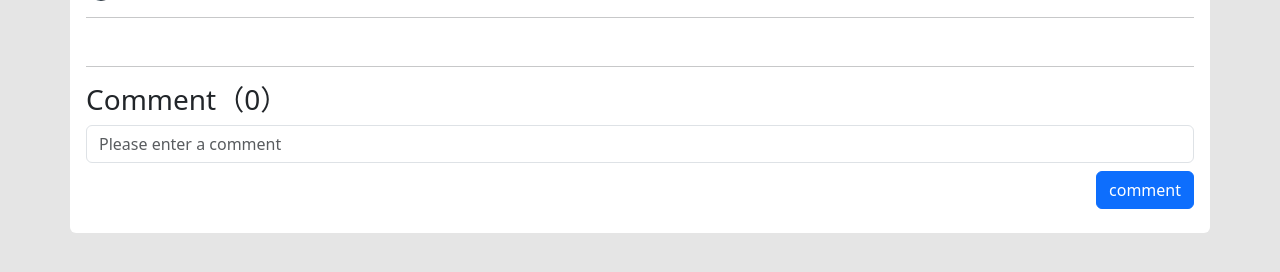
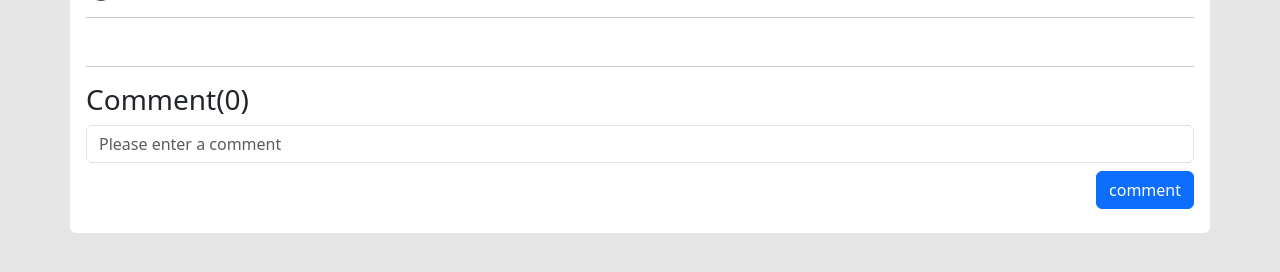
Before and after one commit to purpleziyi/Django-PurpleBlog, a Django app: page /blog/detail/1 in a window 1280 px wide. Shown: the part 168-440 px from the top of the page. Run offline with Django 5.2, Linux system fonts and the light colour scheme; data that the repository does not hold is empty; some libraries are stand-ins or nearby versions.

Commit message:
Update blog_detail.html

```diff
--- a/templates/blog_detail.html
+++ b/templates/blog_detail.html
@@ -20,15 +20,15 @@
     </div>
     <hr>
       <div class="mt-2">
-        <h3>Comment（{{ blog.comments.all|length }}）</h3>    <!--评论-->
+        <h3>Comment({{ blog.comments.all|length }})</h3>    <!--评论-->
         <form action="{% url 'blog:pub_comment' %}" method="POST">
-            {% csrf_token %}
+            {% csrf_token %}    <!--POST-request must have csrf-token -->
             <input type="hidden" name="blog_id" value="{{ blog.id }}">
             <div class="mt-2">
-                <input type="text" class="form-control" placeholder="Please enter a comment"  name="content">
+                <input type="text" class="form-control" placeholder="Please enter a comment" name="content">
             </div>
             <div class="text-end mt-2">
-                <button type="button" class="btn btn-primary">comment</button>
+                <button type="submit" class="btn btn-primary">comment</button>
             </div>
         </form>
     </div>
```
